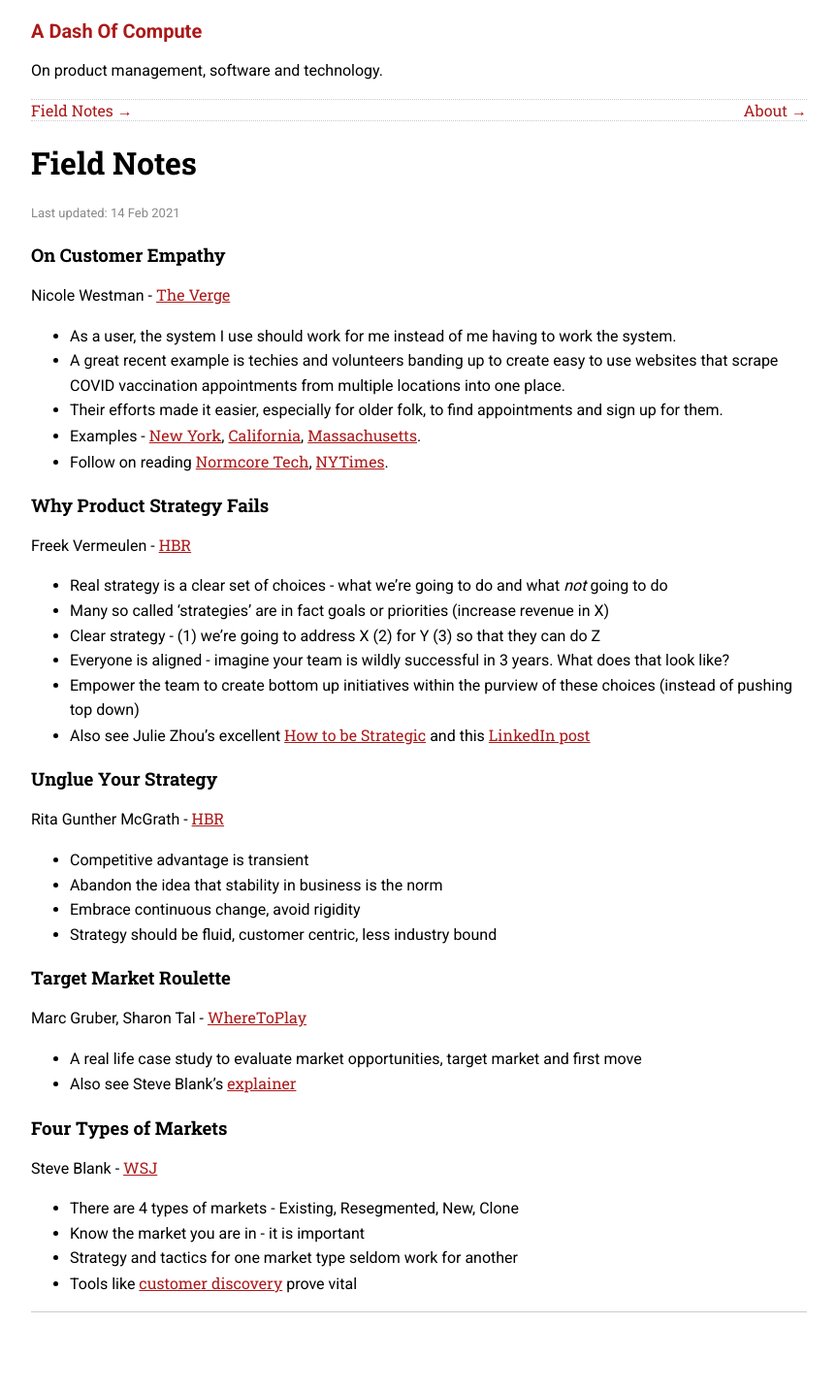
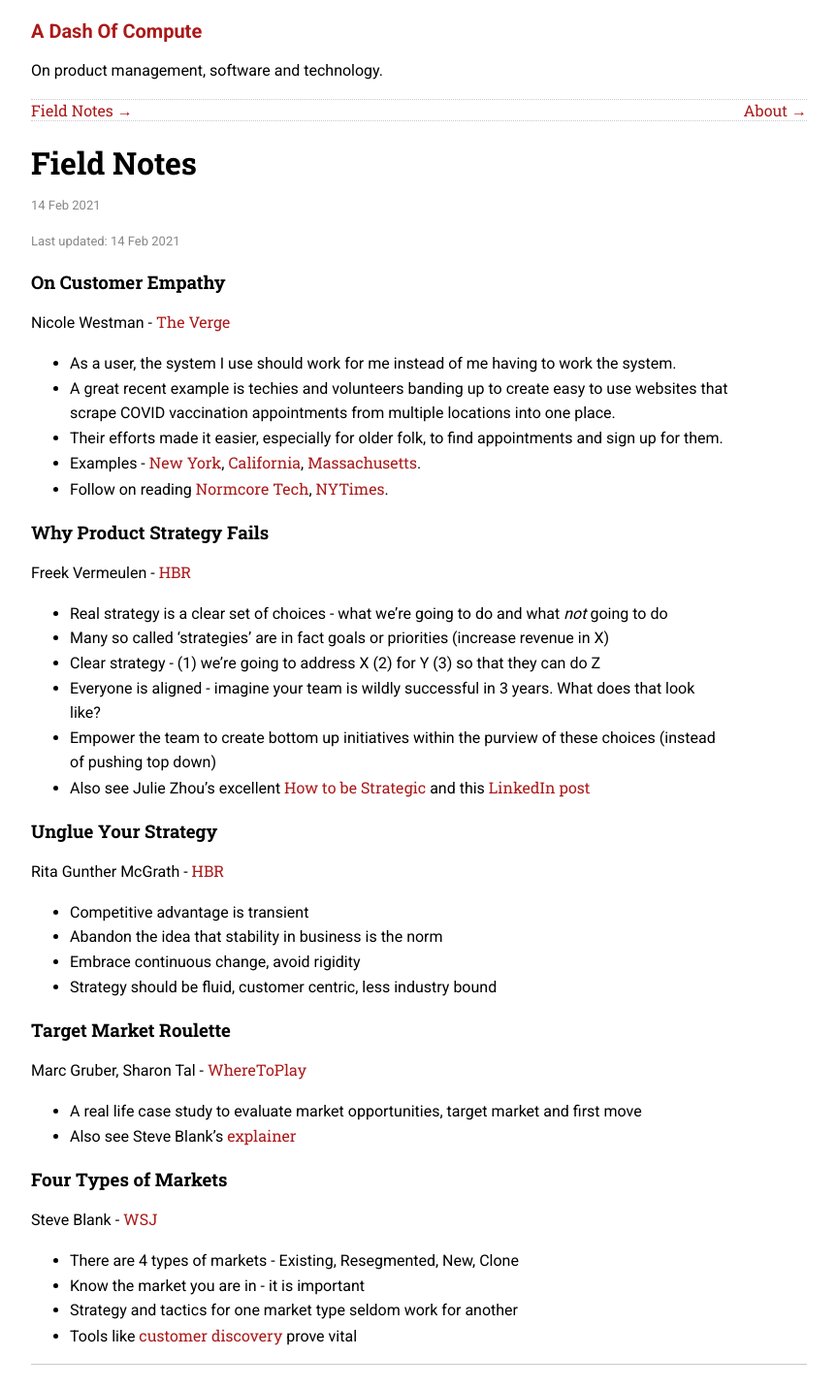
Before and after one commit to sautee/sautee.github.io, a Jekyll site: the page built from pages/fieldnotes.md, in a window 1280 px wide. Shown: the whole page at 97% size, without its empty margins (208-1071 px from the left). Built offline with Jekyll 4.4.1, drawn with Linux system fonts in a browser that asks for light colours; before the commit the page ends 1378 px from its top, so only the background shows below that.

Commit message:
Update fieldnotes.md

```diff
--- a/pages/fieldnotes.md
+++ b/pages/fieldnotes.md
@@ -1,7 +1,8 @@
 ---
 title: Field Notes
-layout: page
+layout: post
 permalink: /fieldnotes
+date: 2021-02-14
 ---
 <p class="date">Last updated: 14 Feb 2021</p>
 
```
